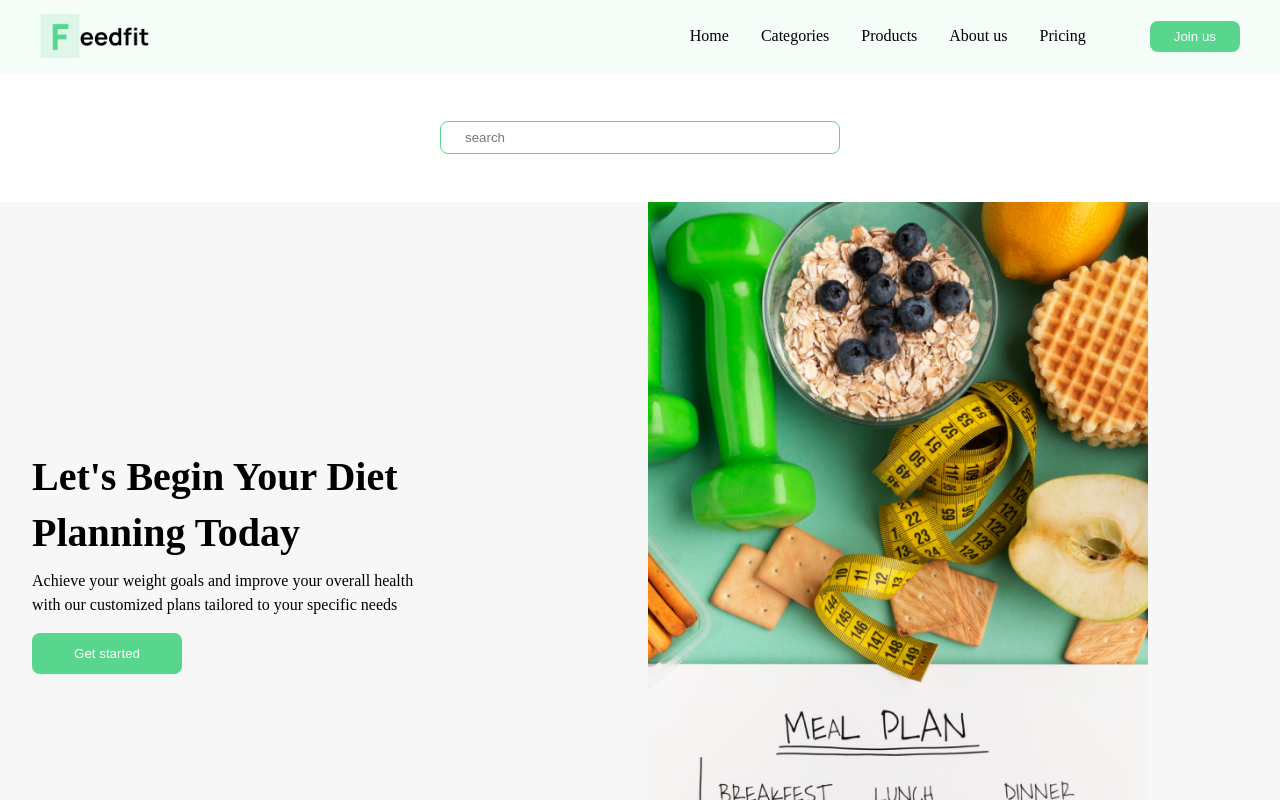
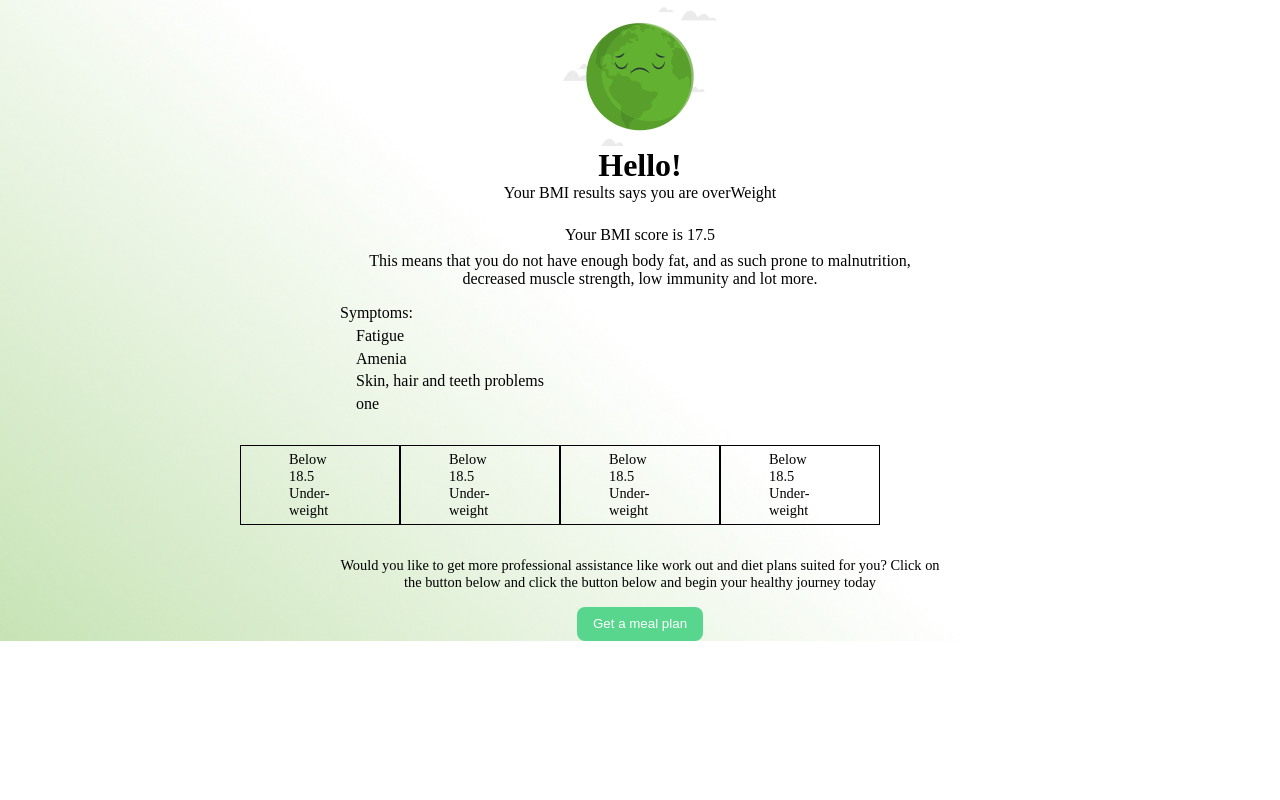
Before and after one commit to Bukason20/Diet-plan-app, a React (Vite) app: page /BMI-info in a window 1280 px wide. Shown: the top 800 px of the page. Built offline with nearby package versions, Linux system fonts and the light colour scheme.

Commit message:
Added routes to the file

```diff
--- a/src/App.jsx
+++ b/src/App.jsx
@@ -2,14 +2,30 @@ import BMICalculator from "./components/BMICalculator/BMICalculator"
 import BmiInfo from "./components/BmiInfo/BmiInfo"
 import Homepage from "./components/HomePage/Homepage"
 import "./index.css"
+import {BrowserRouter as Router, Switch, Route} from "react-router-dom"
 
 function App() {
   return (
-    <div>
-    <Homepage />
-    {/* <BmiInfo /> */}
-    {/* <BMICalculator /> */}
-    </div>
+    <Router>
+      <div className = "app-container">
+        <Switch>
+          <Route exact path = "/">
+            <Homepage />
+          </Route>
+
+          <Route path = "/BMI-calculator">
+            <BMICalculator />
+          </Route>
+
+          <Route path = "/BMI-info">
+            <BmiInfo />
+          </Route>
+        </Switch>
+
+      </div>
+
+    </Router>
+
   )
 }
 
```
